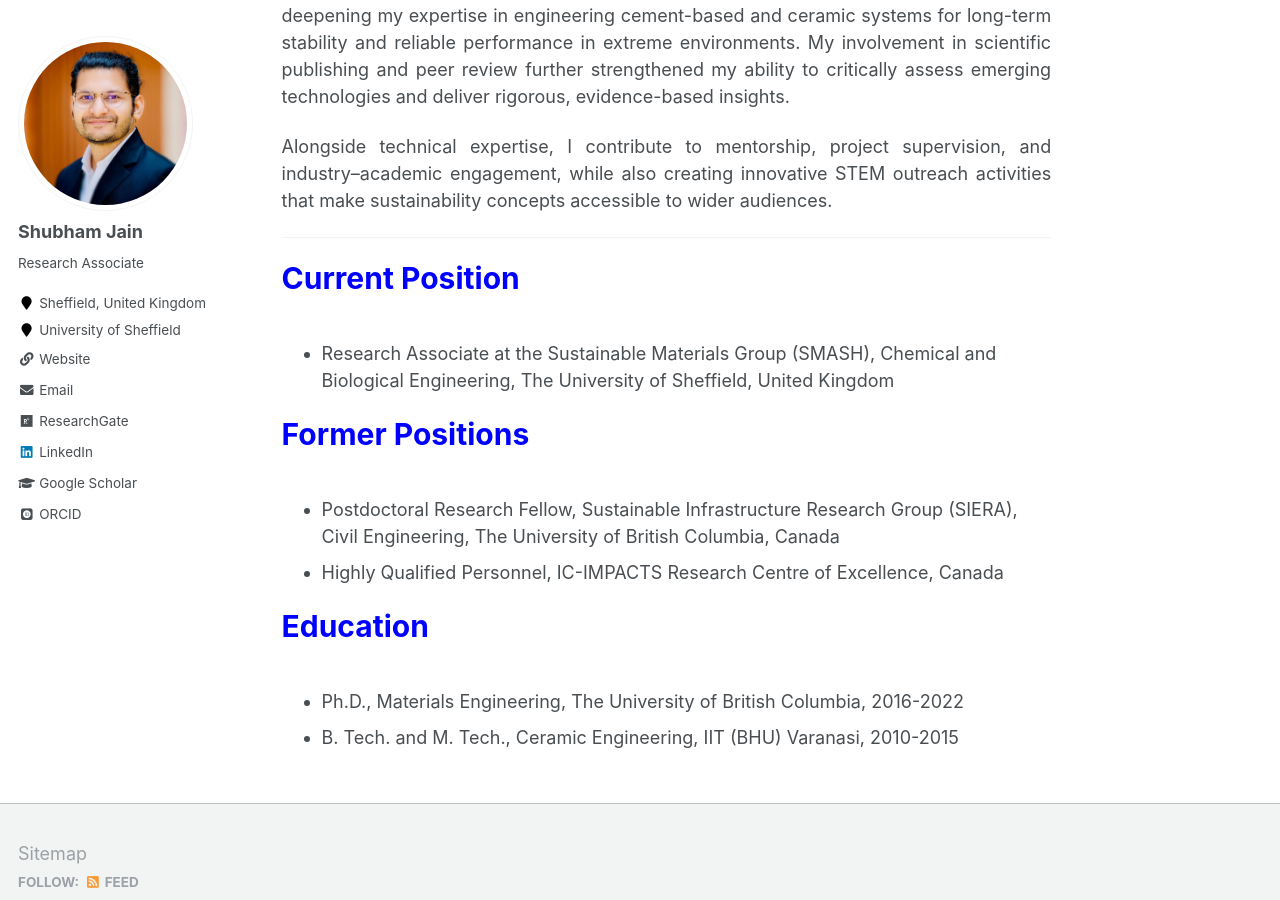
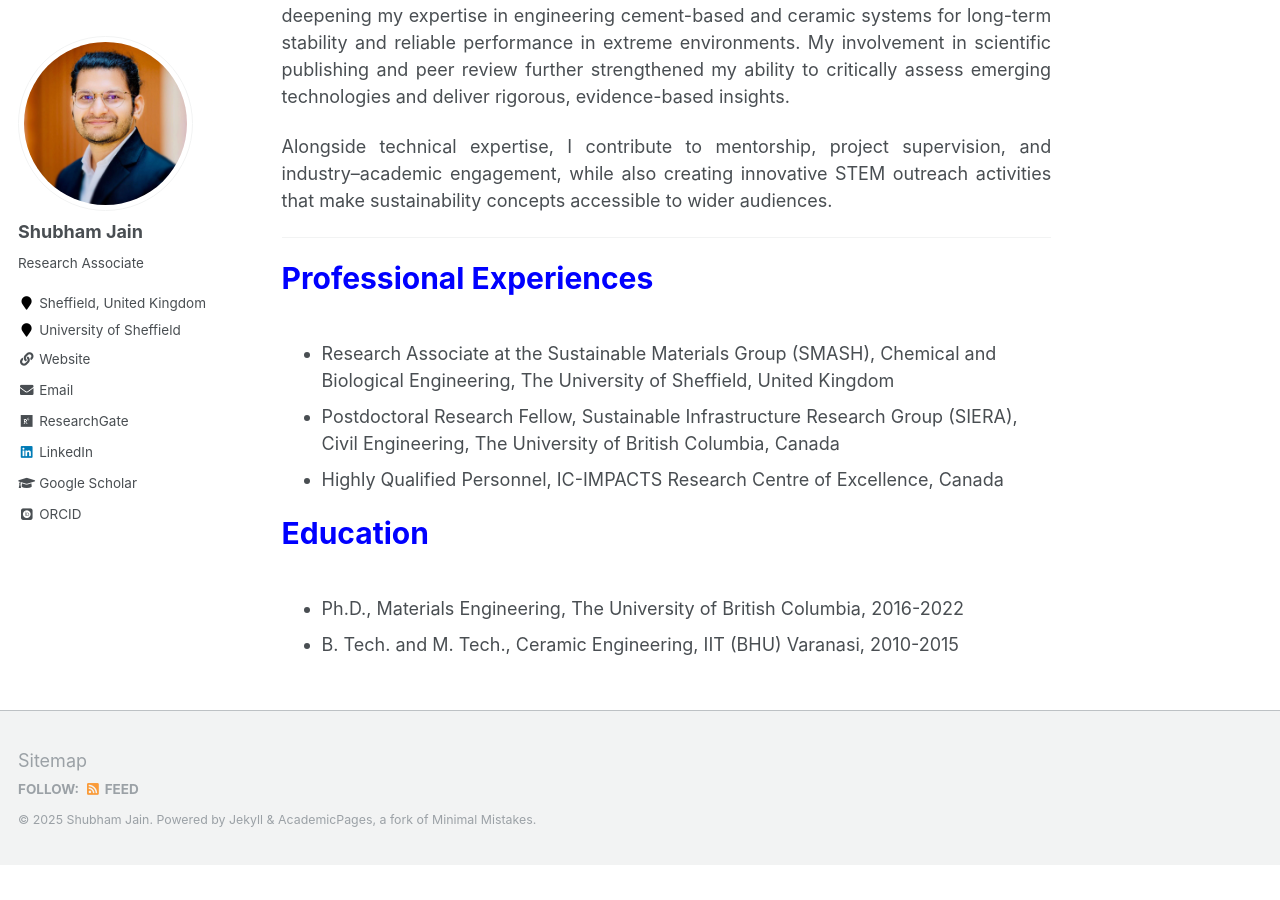
Before and after one commit to shubhamj2611/shubhamj2611.github.io, a Jekyll site: the page built from _pages/about.md, in a window 1280 px wide and 900 px high, scrolled down 549 px. Built offline with Jekyll 4.4.1, drawn with Linux system fonts in a browser that asks for light colours; some web fonts are replaced; after the commit the page ends 1414 px from its top, so only the background shows below that.

Commit message:
Update about.md

```diff
--- a/_pages/about.md
+++ b/_pages/about.md
@@ -18,10 +18,9 @@ redirect_from:
 <p style="text-align:justify; font-size=20px;"> Alongside technical expertise, I contribute to mentorship, project supervision, and industry–academic engagement, while also creating innovative STEM outreach activities that make sustainability concepts accessible to wider audiences.</p>
 ---
 
-<p style="text-align:left; color:Blue; font-size:30px; font-weight:bold;"> Current Position </p>
+
+<p style="text-align:left; color:Blue; font-size:30px; font-weight:bold;"> Professional Experiences </p>
 * Research Associate at the Sustainable Materials Group (SMASH), Chemical and Biological Engineering, The University of Sheffield, United Kingdom
-
-<p style="text-align:left; color:Blue; font-size:30px; font-weight:bold;"> Former Positions </p>
 * Postdoctoral Research Fellow, Sustainable Infrastructure Research Group (SIERA), Civil Engineering, The University of British Columbia, Canada
 * Highly Qualified Personnel, IC-IMPACTS Research Centre of Excellence, Canada
 
```
